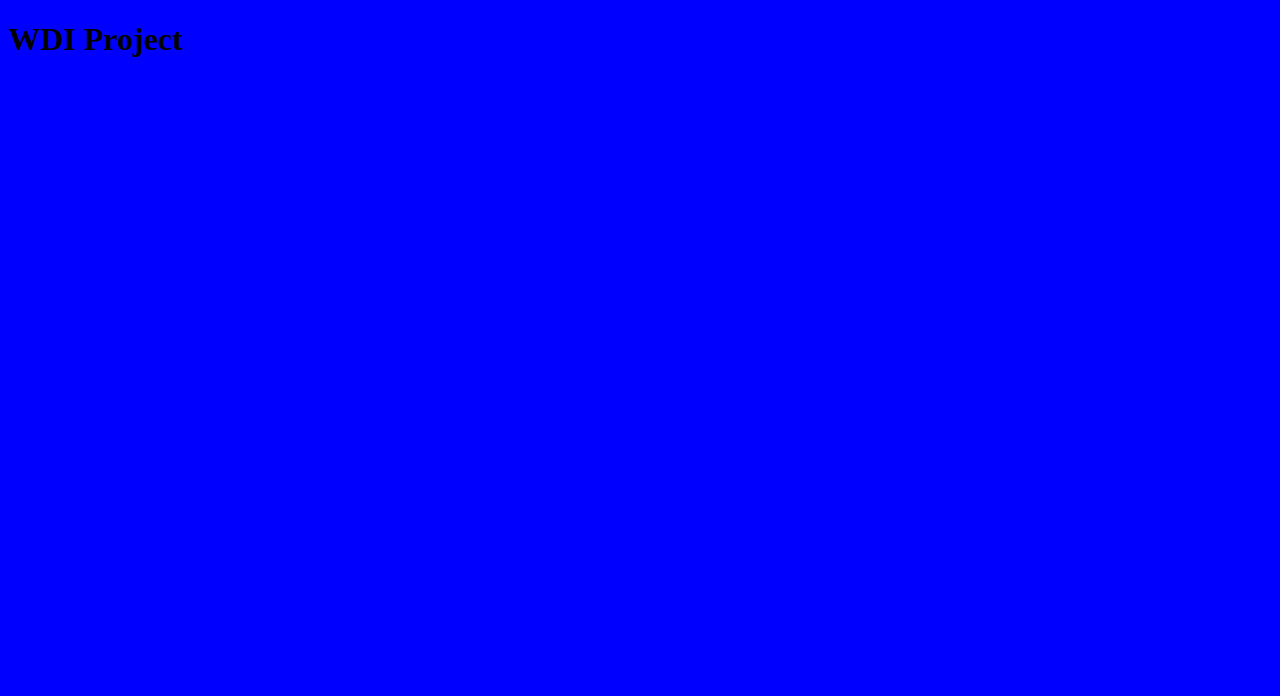
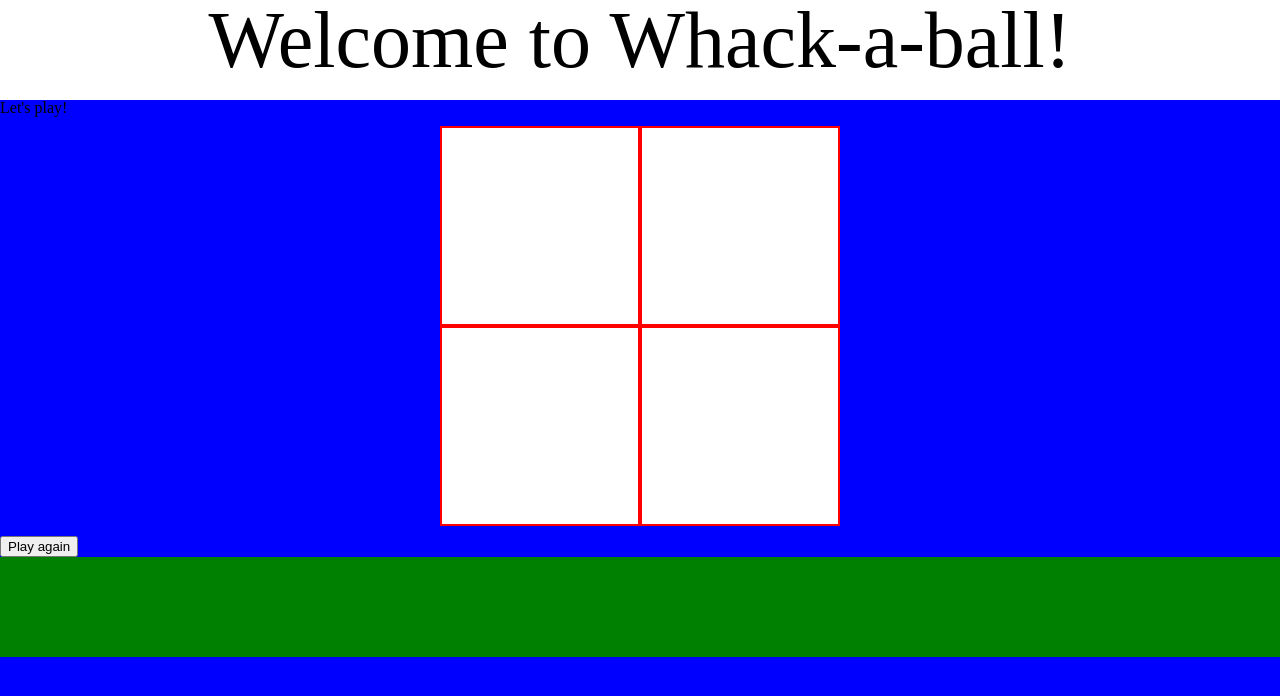
Before and after one commit to JacieWDI/WDI_PROJECT_1, a PHP site: page / in a window 1280 px wide. Before the commit the part shown is almost empty. Shown: the top 696 px of the page. Run offline with PHP 8.4, Linux system fonts and the light colour scheme; some libraries are stand-ins or nearby versions.

Commit message:
start basic

```diff
--- a/css/style.css
+++ b/css/style.css
@@ -1,3 +1,41 @@
+* {
+  box-sizing: border-box;
+}
+
 body {
   background: blue;
 }
+
+header {
+  height: 100px;
+  background-color: white;
+  text-align: center;
+  font-size: 80px;
+}
+
+ul {
+  margin: 10px auto;
+  width: 400px;
+  height: 400px;
+  background: red;
+}
+
+li {
+  width: 196px;
+  margin: 2px;
+  height: 196px;
+  line-height: 196px;
+  background: white;
+  color: black;
+  text-align: center;
+  float: left;
+  font-size: 150px;
+}
+
+
+
+footer {
+  height: 100px;
+  background-color: green;
+  clear:both;
+}
--- a/index.html
+++ b/index.html
@@ -3,10 +3,21 @@
 <head>
   <meta charset="utf-8">
   <title>WDI Project 1</title>
+  <link rel="stylesheet" href="reset.css">
   <link rel="stylesheet" href="css/style.css">
+  <script src="https://cdnjs.cloudflare.com/ajax/libs/jquery/3.1.1/jquery.min.js" charset="utf-8"></script>
   <script src="js/app.js" charset="utf-8"></script>
 </head>
 <body>
-    <h1>WDI Project</h1>
+  <header>Welcome to Whack-a-ball!</header>
+  <h2 class="message">Let's play!</h2>
+  <ul>
+    <li></li>
+    <li></li>
+    <li></li>
+    <li></li>
+  </ul>
+  <button class="reset">Play again</button>
+  <footer></footer>
 </body>
 </html>
--- a/js/app.js
+++ b/js/app.js
@@ -1,4 +1,4 @@
-//PLAN - Whack a "mole"
+//PLAN - Whack a "mole" -Whack-a-ball / whack a Raider!
 //Basic game: 10sec, start/reset buttons, display, counter, scoreboard
 //Additional 1: faster level(s)
 //Additional 2: two player mode player 1 first switch to player 2, compare --> winner
@@ -15,12 +15,22 @@
 //Start basic mechanics to work on 2x2 grid then expand
 
 //Step 1:
-//HTML 2x2 grid first
+//HTML 2x2 grid first - 4 lis
+//Minimal CSS styling to see layout - float left
 
-//Start --> add click event to
+//Start --> add click event to each li
 //Trigger COUNTER &
 //Trigger RANDOM display of 'moles'(squares) - "random li pick" for interval -->TIMEOUT
+// let counter = 1;
 
+$(() => {
+  const $lis = $('li');
+  console.log($lis);
+  // for (var i = 0; i < $lis.length; i++) {
+  $lis.on('click', () => {
+    console.log('clicked');
+  });
+});
 //Step 2:
 //Click events attached to each random display mole - visual (and audio later)
 
@@ -44,4 +54,5 @@
 
 
 //STYLING - visual & audio
+//Grey / White / Red / Black only --> find a standard color mix palette for all work
 //Sports based - softball
--- /dev/null
+++ b/reset.css
@@ -0,0 +1,48 @@
+/* http://meyerweb.com/eric/tools/css/reset/
+   v2.0 | 20110126
+   License: none (public domain)
+*/
+
+html, body, div, span, applet, object, iframe,
+h1, h2, h3, h4, h5, h6, p, blockquote, pre,
+a, abbr, acronym, address, big, cite, code,
+del, dfn, em, img, ins, kbd, q, s, samp,
+small, strike, strong, sub, sup, tt, var,
+b, u, i, center,
+dl, dt, dd, ol, ul, li,
+fieldset, form, label, legend,
+table, caption, tbody, tfoot, thead, tr, th, td,
+article, aside, canvas, details, embed,
+figure, figcaption, footer, header, hgroup,
+menu, nav, output, ruby, section, summary,
+time, mark, audio, video {
+	margin: 0;
+	padding: 0;
+	border: 0;
+	font-size: 100%;
+	font: inherit;
+	vertical-align: baseline;
+}
+/* HTML5 display-role reset for older browsers */
+article, aside, details, figcaption, figure,
+footer, header, hgroup, menu, nav, section {
+	display: block;
+}
+body {
+	line-height: 1;
+}
+ol, ul {
+	list-style: none;
+}
+blockquote, q {
+	quotes: none;
+}
+blockquote:before, blockquote:after,
+q:before, q:after {
+	content: '';
+	content: none;
+}
+table {
+	border-collapse: collapse;
+	border-spacing: 0;
+}
```
Lines whose indentation alone changed are shown as unchanged.
